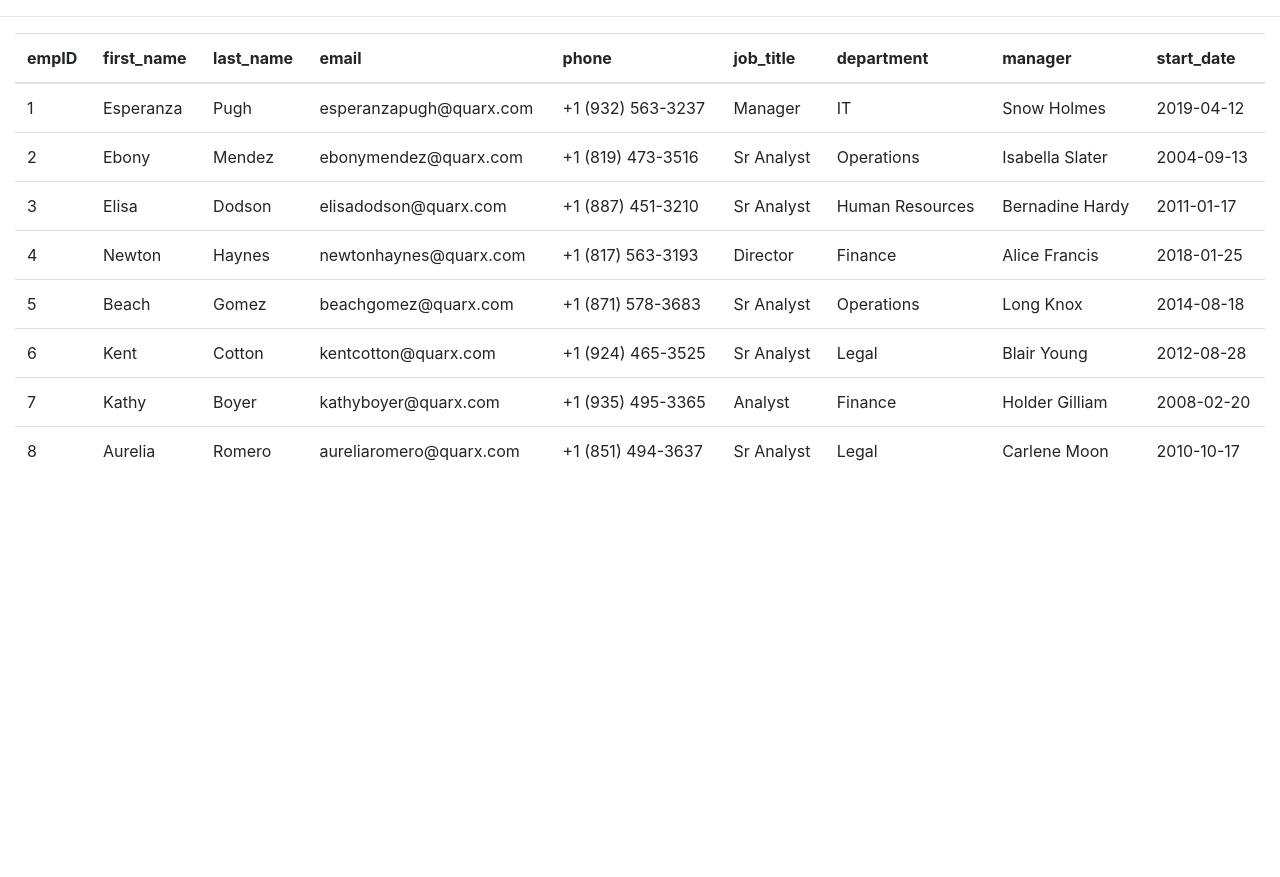
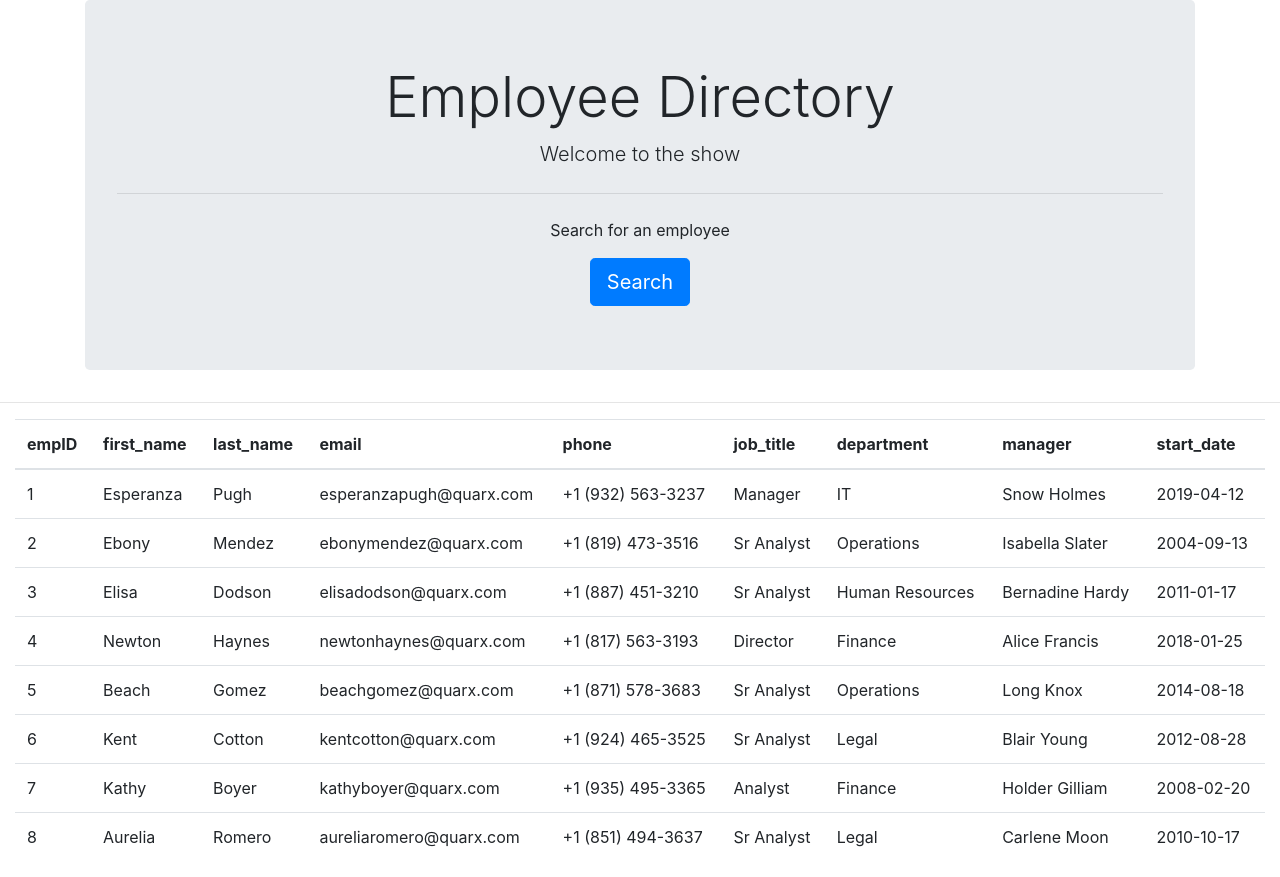
Before and after one commit to stadds/19-employee-directory, a React (Create React App) app: page / in a window 1280 px wide. Before the commit the page ends 800 px from the top, so only its background shows below. Built offline with nearby package versions, Linux system fonts and the light colour scheme.

Commit message:
reduce table components

```diff
--- a/src/components/Container/index.js
+++ b/src/components/Container/index.js
@@ -3,7 +3,11 @@ import "../masterstyle.css";
 
 function Container(props) {
   return (
-    <div className={`container${props.fluid ? "-fluid" : ""}`}>
+    <div
+      className={`container${props.fluid ? "-fluid" : ""} ${
+        props.padding ? props.padding : ""
+      } ${props.margin ? props.margin : ""} `}
+    >
       {props.children}
     </div>
   );
--- /dev/null
+++ b/src/components/Jumbotron/index.js
@@ -0,0 +1,22 @@
+import React from "react";
+import "../masterstyle.css";
+
+function Jumbotron({addClass,title,desciption,directions,btntext}) {
+  return (
+    <div className={`jumbotron ${addClass ? addClass : ""}`}>
+      <h1 className="display-4">{title}</h1>
+      <p className="lead">
+       {desciption}
+      </p>
+      <hr className="my-4"></hr>
+      <p>
+       {directions}
+      </p>
+      <a className="btn btn-primary btn-lg" href="#" role="button">
+       {btntext}
+      </a>
+    </div>
+  );
+}
+
+export default Jumbotron;
--- a/src/components/TableBody/index.js
+++ b/src/components/TableBody/index.js
@@ -2,9 +2,24 @@ import React from "react";
 import "../masterstyle.css";
 
 function TableBody(props) {
-return (
-    <tbody>{props.children}</tbody>
-);
+  const { employees } = props;
+  return (
+    <tbody>
+      {employees.map((employee) => (
+        <tr key={employee.id}>
+          <td>{employee.empID}</td>
+          <td>{employee.first_name}</td>
+          <td>{employee.last_name}</td>
+          <td>{employee.email}</td>
+          <td>{employee.phone}</td>
+          <td>{employee.job_title}</td>
+          <td>{employee.department}</td>
+          <td>{employee.manager}</td>
+          <td>{employee.start_date}</td>
+        </tr>
+      ))}
+    </tbody>
+  );
 }
 
 export default TableBody;
--- a/src/components/TableData/index.js
+++ /dev/null
@@ -1,8 +0,0 @@
-import React from "react";
-import "../masterstyle.css";
-
-function TableHeader({ data }) {
-  return <td>{data}</td>;
-}
-
-export default TableHeader;
--- a/src/components/TableHead/index.js
+++ b/src/components/TableHead/index.js
@@ -2,9 +2,16 @@ import React from "react";
 import "../masterstyle.css";
 
 function TableHead(props) {
-return (
-    <thead>{props.children}</thead>
-);
+  const { headers } = props;
+  return (
+    <thead>
+      <tr>
+        {headers.map((header) => (
+          <th scope="col">{header}</th>
+        ))}
+      </tr>
+    </thead>
+  );
 }
 
 export default TableHead;
--- a/src/components/TableHeader/index.js
+++ /dev/null
@@ -1,8 +0,0 @@
-import React from "react";
-import "../masterstyle.css";
-
-function TableHeader({scope,data}) {
- return <th scope={scope ? scope : ""}>{data}</th>;
-}
-
-export default TableHeader;
--- a/src/components/TableRow/index.js
+++ /dev/null
@@ -1,8 +0,0 @@
-import React from "react";
-import "../masterstyle.css";
-
-function TableRow(props) {
-  return <tr>{props.children}</tr>;
-}
-
-export default TableRow;
--- a/src/pages/Directory.js
+++ b/src/pages/Directory.js
@@ -7,19 +7,10 @@ import employees from "../empDirectory.json";
 import Table from "../components/Table";
 import TableHead from "../components/TableHead";
 import TableBody from "../components/TableBody";
-import TableRow from "../components/TableRow";
-import TableHeader from "../components/TableHeader";
-import TableData from "..//components/TableData";
-
-const headerRow = headers.map((header) => (
-  <Row>
-    <p>{header}</p>
-  </Row>
-));
+import Jumbotron from "../components/Jumbotron";
 
 class Directory extends Component {
   state = {
-    search: "",
     filter: "",
     headers,
     employees,
@@ -29,33 +20,20 @@ class Directory extends Component {
     return (
       <div>
         <Container>
+        <Jumbotron
+          addClass="text-center"
+          title="Employee Directory"
+          desciption="Welcome to the show"
+          directions="Search for an employee"
+          btntext="Search"
+        ></Jumbotron>
+        </Container>
 
-        </Container>
         <hr></hr>
         <Container fluid={true}>
           <Table>
-            <TableHead>
-              <TableRow>
-                {this.state.headers.map((header) => (
-                  <TableHeader scope="col" data={header}></TableHeader>
-                ))}
-              </TableRow>
-            </TableHead>
-            <TableBody>
-                {this.state.employees.map(employee => (
-                    <TableRow>
-                      <TableData data={employee.empID}></TableData>
-                      <TableData data={employee.first_name}></TableData>
-                      <TableData data={employee.last_name}></TableData>
-                      <TableData data={employee.email}></TableData>
-                      <TableData data={employee.phone}></TableData>
-                      <TableData data={employee.job_title}></TableData>
-                      <TableData data={employee.department}></TableData>
-                      <TableData data={employee.manager}></TableData>
-                      <TableData data={employee.start_date}></TableData>
-                    </TableRow>
-                ))}
-            </TableBody>
+            <TableHead headers={this.state.headers}></TableHead>
+            <TableBody employees={this.state.employees}></TableBody>
           </Table>
         </Container>
       </div>
```
